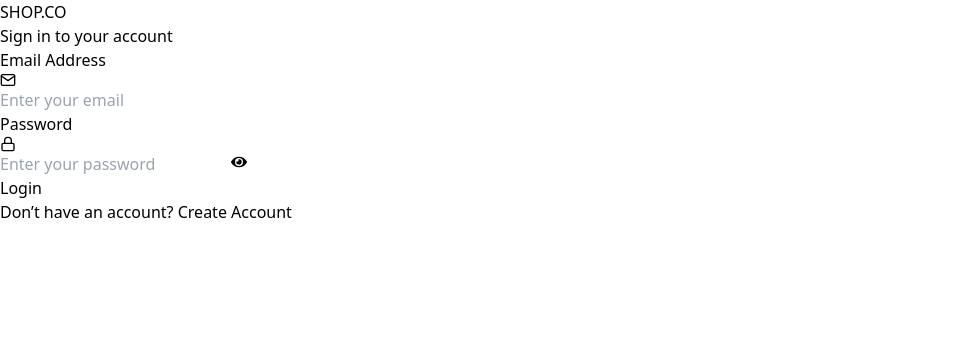
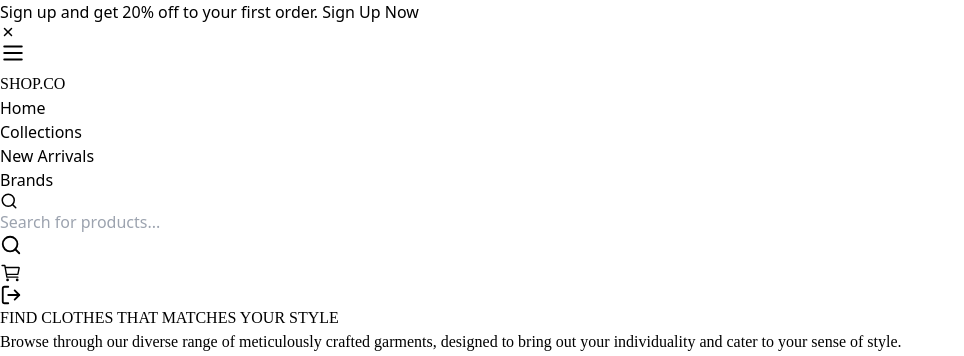
Before and after one commit to mihirparmar13/E-commerce-Shop.Co, a React (Vite) app: page / in a window 1280 px wide. Shown: the top 356 px of the page, without its empty margins (0-964 px from the left). Built offline with nearby package versions, Linux system fonts and the light colour scheme; sample sign-in values are in the browser's storage.

Commit message:
Fixed routing issue

```diff
--- a/src/App.jsx
+++ b/src/App.jsx
@@ -30,12 +30,16 @@
   return (
     <Provider store={store}>
       <ToastContainer position="bottom-right" autoClose={2000} theme="dark" />
+
       <Routes>
-        <Route index element={<Login />} />
+
+        <Route path='login' element={<Login />} />
         <Route path='singup' element={<SingUp />} />
 
         <Route path='/' element={<Layout />}>
-          <Route path='home' element={
+
+
+          <Route path='/' element={
             <ProtectedRoute>
               <Home />
             </ProtectedRoute>
--- a/src/Common/Header.jsx
+++ b/src/Common/Header.jsx
@@ -37,7 +37,7 @@
     const handleLogout = (e) => {
         e.preventDefault();
         localStorage.removeItem("isLogin");
-        navigate("/");
+        navigate("/login");
     }
 
     return (
@@ -67,7 +67,7 @@
                         <SideNav setIsMenuOpen={setIsMenuOpen} isMenuOpen={isMenuOpen} />
                     </div>
 
-                    <Link to="/home">
+                    <Link to="/">
                         <h1
                             className="text-2xl sm:text-3xl font-bold text-gray-800 cursor-pointer"
                             style={{ fontFamily: "Integral CF" }}
@@ -79,7 +79,7 @@
                     <div className='hidden md:flex items-center gap-6 lg:gap-10 flex-1 justify-center'>
 
                         <ul className='flex gap-6 lg:gap-9 items-center'>
-                            <li><Link to={"/home"} className="text-gray-800 hover:text-gray-600 text-sm lg:text-base">Home</Link></li>
+                            <li><Link to={"/"} className="text-gray-800 hover:text-gray-600 text-sm lg:text-base">Home</Link></li>
                             <li><Link to={"/category"} className='text-gray-800 hover:text-gray-600 text-sm lg:text-base'>Collections</Link></li>
                             <li><a href="#" className='text-gray-800 hover:text-gray-600 text-sm lg:text-base'>New Arrivals</a></li>
                             <li><a href="#" className='text-gray-800 hover:text-gray-600 text-sm lg:text-base'>Brands</a></li>
--- a/src/Common/ProtectedRoute.jsx
+++ b/src/Common/ProtectedRoute.jsx
@@ -1,16 +1,18 @@
 
-import { useNavigate } from 'react-router-dom'
+import { Navigate } from 'react-router-dom'
 
 const ProtectedRoute = ({ children }) => {
 
-    const navigate = useNavigate()
+
 
     const isLogin = localStorage.getItem("isLogin")
+
+
 
     return (
         <div>
             {
-                isLogin ? children : navigate("/login")
+                isLogin ? children : <Navigate to="/login" replace />
             }
         </div>
     )
--- a/src/Pages/Login.jsx
+++ b/src/Pages/Login.jsx
@@ -1,7 +1,7 @@
 import { useState } from "react";
 import { FiMail, FiLock } from "react-icons/fi";
 import { FaEye, FaEyeSlash } from "react-icons/fa";
-import { Link, useNavigate } from "react-router-dom";
+import { Link, Navigate, useNavigate } from "react-router-dom";
 import { toast } from "react-toastify";
 
 function Login() {
@@ -28,12 +28,19 @@
         const storedUser = JSON.parse(localStorage.getItem("USER"));
 
         if (storedUser && storedUser.email === loginData.email && storedUser.password === loginData.password) {
-            localStorage.setItem("isLogin", true);
+            localStorage.setItem("isLogin", "true");
             toast("Login Successful")
-            navigate("home");
+            navigate("/");
         } else {
             toast("Invalid Email or Password")
         }
+    }
+
+     const isLogin = localStorage.getItem("isLogin");
+
+    // If already logged in
+    if (isLogin) {
+        return <Navigate to="/" replace />;
     }
 
     return (
--- a/src/Pages/SingUp.jsx
+++ b/src/Pages/SingUp.jsx
@@ -1,7 +1,7 @@
 import { useState } from "react";
 import { FiMail, FiLock, FiUser } from "react-icons/fi";
 import { FaEye, FaEyeSlash } from "react-icons/fa";
-import { Link, useNavigate } from "react-router-dom";
+import { Link, Navigate, useNavigate } from "react-router-dom";
 import { toast } from "react-toastify";
 
 function SingUp() {
@@ -26,9 +26,16 @@
     const handleSignup = (e) => {
         e.preventDefault();
         localStorage.setItem("USER", JSON.stringify(formData));
-        localStorage.setItem("isLogin", true);
+        localStorage.setItem("isLogin", "true");
         toast("Signup Successful");
-       navigate("/home");
+       navigate("/");
+    }
+
+     const isLogin = localStorage.getItem("isLogin");
+
+    // If already logged in
+    if (isLogin) {
+        return <Navigate to="/" replace />;
     }
 
     return (
@@ -113,7 +120,7 @@
                     <p className="text-center text-sm text-gray-600">
                         Already have an account?{" "}
                         <Link
-                            to="/"
+                            to="/login"
                             className="text-orange-500 font-semibold hover:text-orange-600"
                         >
                             Login
```
Also changed, not shown: 1 other file (tests, documents, lock files or other folders).
